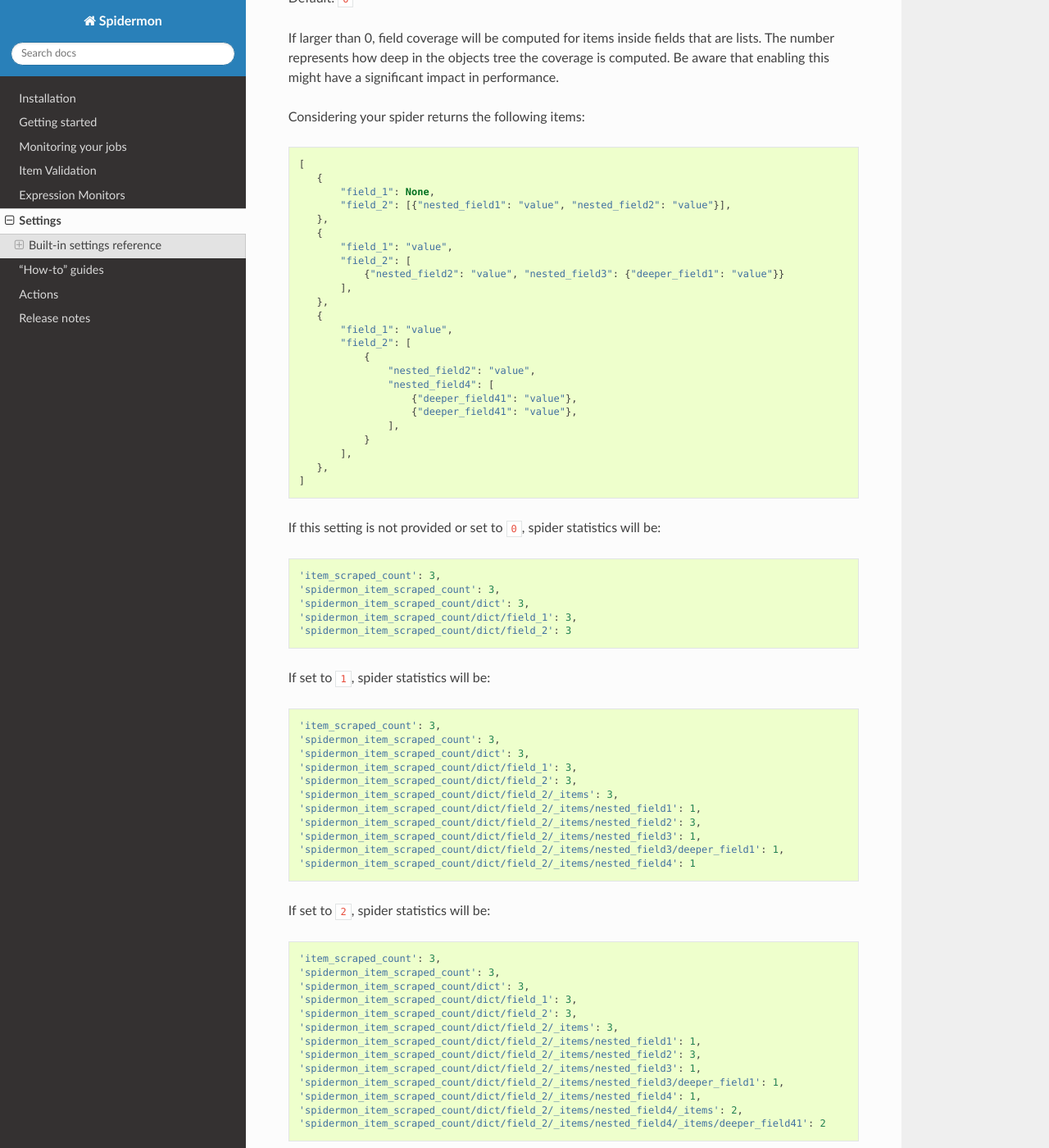
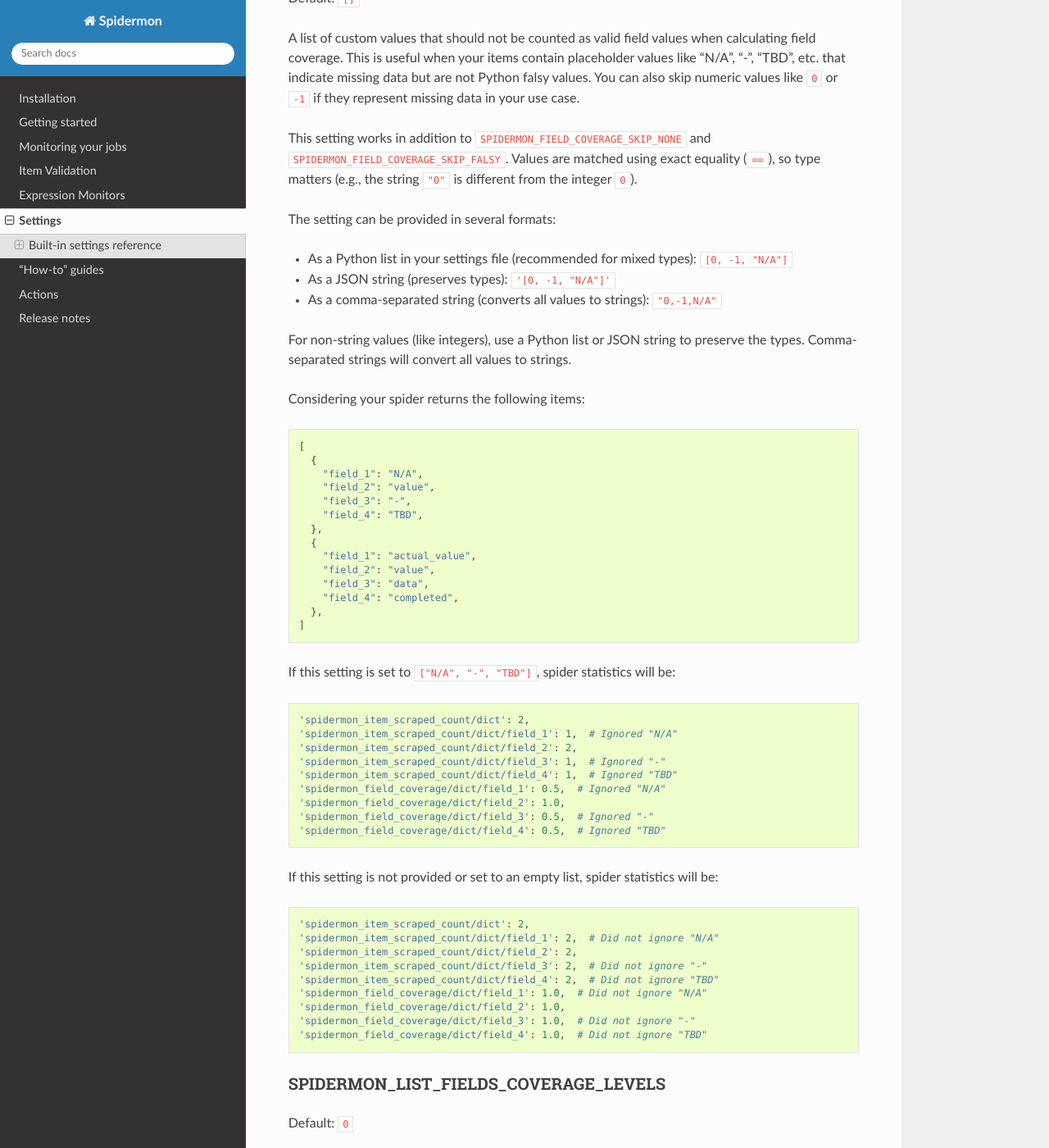
Before and after one commit to scrapinghub/spidermon, a Sphinx documentation site: the page built from docs/source/settings.rst, in a window 1280 px wide and 1400 px high, scrolled down 4854 px. Shown: the whole window at 82% size. Built offline with Sphinx 7.4.7 and the Read the Docs theme 3.1.0, drawn with Linux system fonts in a browser that asks for light colours; some of the changed text lies outside the part shown.

Commit message:
chore: adding documentation on skip falsy and skip values settings
Signed-off-by: Nilton Junior <ngm.junior@outlook.com>

```diff
--- a/docs/source/settings.rst
+++ b/docs/source/settings.rst
@@ -236,6 +236,69 @@ If this setting is not provided or set to ``False``, spider statistics will be:
    'spidermon_field_coverage/dict/field_3': 1.0,  # Did not ignore empty list
    'spidermon_field_coverage/dict/field_4': 1.0,  # Did not ignore zero
 
+SPIDERMON_FIELD_COVERAGE_SKIP_VALUES
+------------------------------------
+Default: ``[]``
+
+A list of custom values that should not be counted as valid field values when calculating field coverage. This is useful when your items contain placeholder values like "N/A", "-", "TBD", etc. that indicate missing data but are not Python falsy values. You can also skip numeric values like ``0`` or ``-1`` if they represent missing data in your use case.
+
+This setting works in addition to ``SPIDERMON_FIELD_COVERAGE_SKIP_NONE`` and ``SPIDERMON_FIELD_COVERAGE_SKIP_FALSY``. Values are matched using exact equality (``==``), so type matters (e.g., the string ``"0"`` is different from the integer ``0``).
+
+The setting can be provided in several formats:
+
+* As a Python list in your settings file (recommended for mixed types): ``[0, -1, "N/A"]``
+* As a JSON string (preserves types): ``'[0, -1, "N/A"]'``
+* As a comma-separated string (converts all values to strings): ``"0,-1,N/A"``
+
+For non-string values (like integers), use a Python list or JSON string to preserve the types. Comma-separated strings will convert all values to strings.
+
+Considering your spider returns the following items:
+
+.. code-block:: python
+
+   [
+     {
+       "field_1": "N/A",
+       "field_2": "value",
+       "field_3": "-",
+       "field_4": "TBD",
+     },
+     {
+       "field_1": "actual_value",
+       "field_2": "value",
+       "field_3": "data",
+       "field_4": "completed",
+     },
+   ]
+
+If this setting is set to ``["N/A", "-", "TBD"]``, spider statistics will be:
+
+.. code-block:: python
+
+   'spidermon_item_scraped_count/dict': 2,
+   'spidermon_item_scraped_count/dict/field_1': 1,  # Ignored "N/A"
+   'spidermon_item_scraped_count/dict/field_2': 2,
+   'spidermon_item_scraped_count/dict/field_3': 1,  # Ignored "-"
+   'spidermon_item_scraped_count/dict/field_4': 1,  # Ignored "TBD"
+   'spidermon_field_coverage/dict/field_1': 0.5,  # Ignored "N/A"
+   'spidermon_field_coverage/dict/field_2': 1.0,
+   'spidermon_field_coverage/dict/field_3': 0.5,  # Ignored "-"
+   'spidermon_field_coverage/dict/field_4': 0.5,  # Ignored "TBD"
+
+If this setting is not provided or set to an empty list, spider statistics will be:
+
+.. code-block:: python
+
+   'spidermon_item_scraped_count/dict': 2,
+   'spidermon_item_scraped_count/dict/field_1': 2,  # Did not ignore "N/A"
+   'spidermon_item_scraped_count/dict/field_2': 2,
+   'spidermon_item_scraped_count/dict/field_3': 2,  # Did not ignore "-"
+   'spidermon_item_scraped_count/dict/field_4': 2,  # Did not ignore "TBD"
+   'spidermon_field_coverage/dict/field_1': 1.0,  # Did not ignore "N/A"
+   'spidermon_field_coverage/dict/field_2': 1.0,
+   'spidermon_field_coverage/dict/field_3': 1.0,  # Did not ignore "-"
+   'spidermon_field_coverage/dict/field_4': 1.0,  # Did not ignore "TBD"
+
 SPIDERMON_LIST_FIELDS_COVERAGE_LEVELS
 -------------------------------------
 Default: ``0``
```
